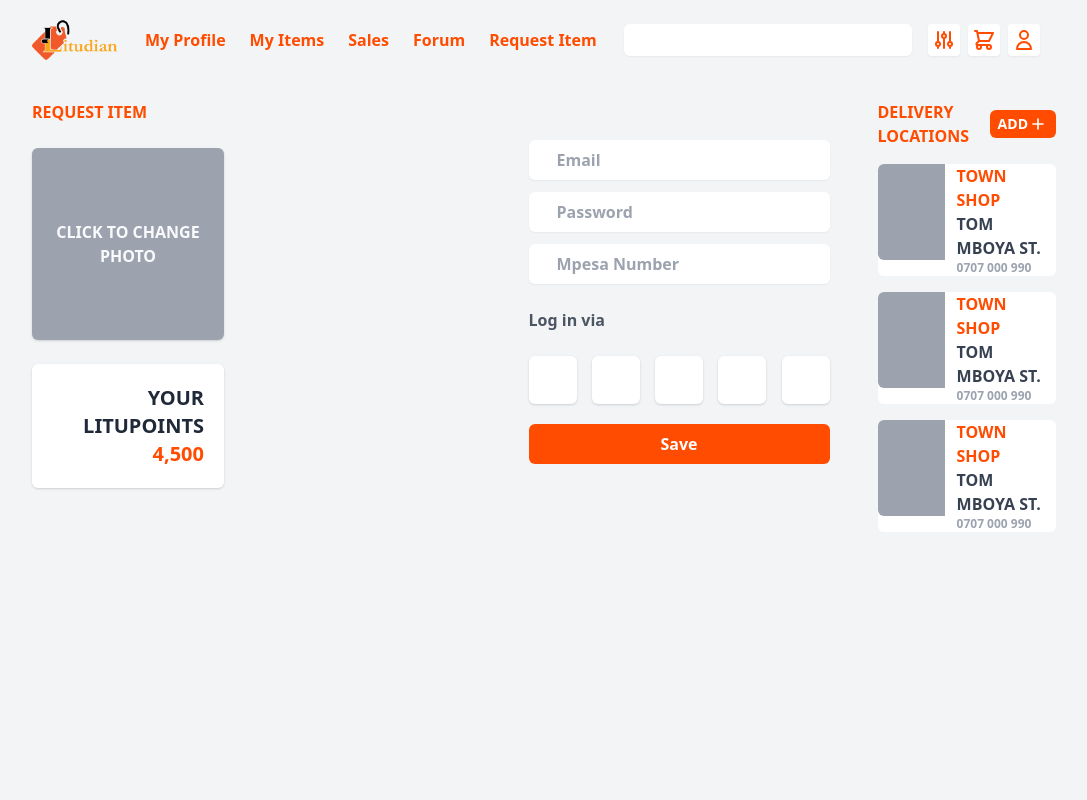
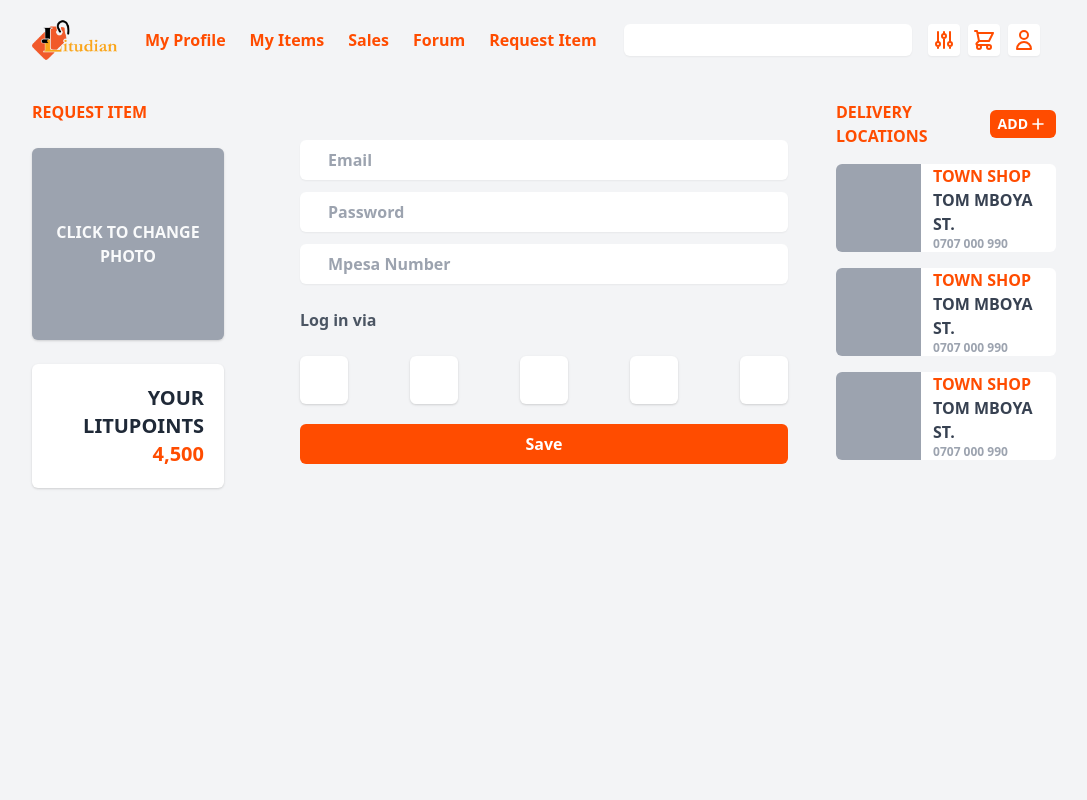
Before and after one commit to twais/litudian-frontend, a React (Create React App) app: page /profile in a window 1280 px wide. Shown: the top 800 px of the page, without its empty margins (96-1183 px from the left). Built offline with nearby package versions, Linux system fonts and the light colour scheme.

Commit message:
layout bug fix

```diff
--- a/src/pages/Profile.js
+++ b/src/pages/Profile.js
@@ -21,9 +21,9 @@ export default class Profile extends Component {
 
             <Layout>
 
-                <div className="flex flex-col md:flex-row gap-y-5 py-5 gap-x-12">
+                <div className="grid grid-cols-1 md:grid-cols-4 gap-y-4 py-5 gap-x-12">
 
-                    <div className="flex md:flex-2 flex-col gap-y-6 w-full">
+                    <div className="flex flex-col gap-y-6 w-full">
 
                         <h2 className="text-tangerine uppercase font-extrabold">Request Item</h2>
 
@@ -43,7 +43,7 @@ export default class Profile extends Component {
 
                     </div>
 
-                    <div className="flex md:flex-1 flex-col">
+                    <div className="flex flex-col w-full md:col-span-2">
 
                         <div className="flex flex-col gap-y-3 mt-10">
 
@@ -75,7 +75,7 @@ export default class Profile extends Component {
 
                     </div>
 
-                    <div className="flex md:flex-1 flex-col">
+                    <div className="flex flex-col">
 
                         <div className="flex flex-row justify-between items-center">
 
@@ -95,7 +95,7 @@ export default class Profile extends Component {
 
                         <div className="flex flex-row w-full bg-white mt-4 rounded-md">
 
-                            <div className="w-24 h-24 bg-gray-400 rounded-l-md"></div>
+                            <div className="w-24 h-full bg-gray-400 rounded-l-md"></div>
 
                             <div className="flex flex-col px-3 justify-center">
 
@@ -111,7 +111,7 @@ export default class Profile extends Component {
 
                         <div className="flex flex-row w-full bg-white mt-4 rounded-md">
 
-                            <div className="w-24 h-24 bg-gray-400 rounded-l-md"></div>
+                            <div className="w-24 h-full bg-gray-400 rounded-l-md"></div>
 
                             <div className="flex flex-col px-3 justify-center">
 
@@ -127,7 +127,7 @@ export default class Profile extends Component {
 
                         <div className="flex flex-row w-full bg-white mt-4 rounded-md">
 
-                            <div className="w-24 h-24 bg-gray-400 rounded-l-md"></div>
+                            <div className="w-24 h-full bg-gray-400 rounded-l-md"></div>
 
                             <div className="flex flex-col px-3 justify-center">
 
```
